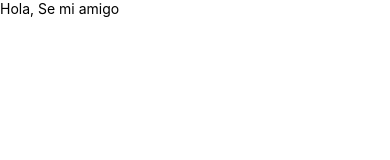
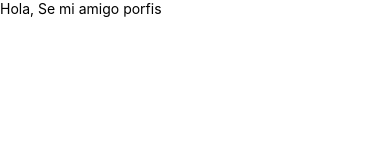
Before and after one commit to Ludwig-Ivan/Cita_Imss, a React Native app: screen / in a window 390 px wide. Shown: the top 160 px of the page. Built offline with nearby package versions, Linux system fonts and the light colour scheme.

Commit message:
Update App.tsx
Agrege un porfis

```diff
--- a/App.tsx
+++ b/App.tsx
@@ -5,7 +5,7 @@ const App = () => {
   return (
     <View>
       <SafeAreaView>
-        <Text>Hola, Se mi amigo</Text>
+        <Text>Hola, Se mi amigo porfis</Text>
       </SafeAreaView>
     </View>
   )
```
